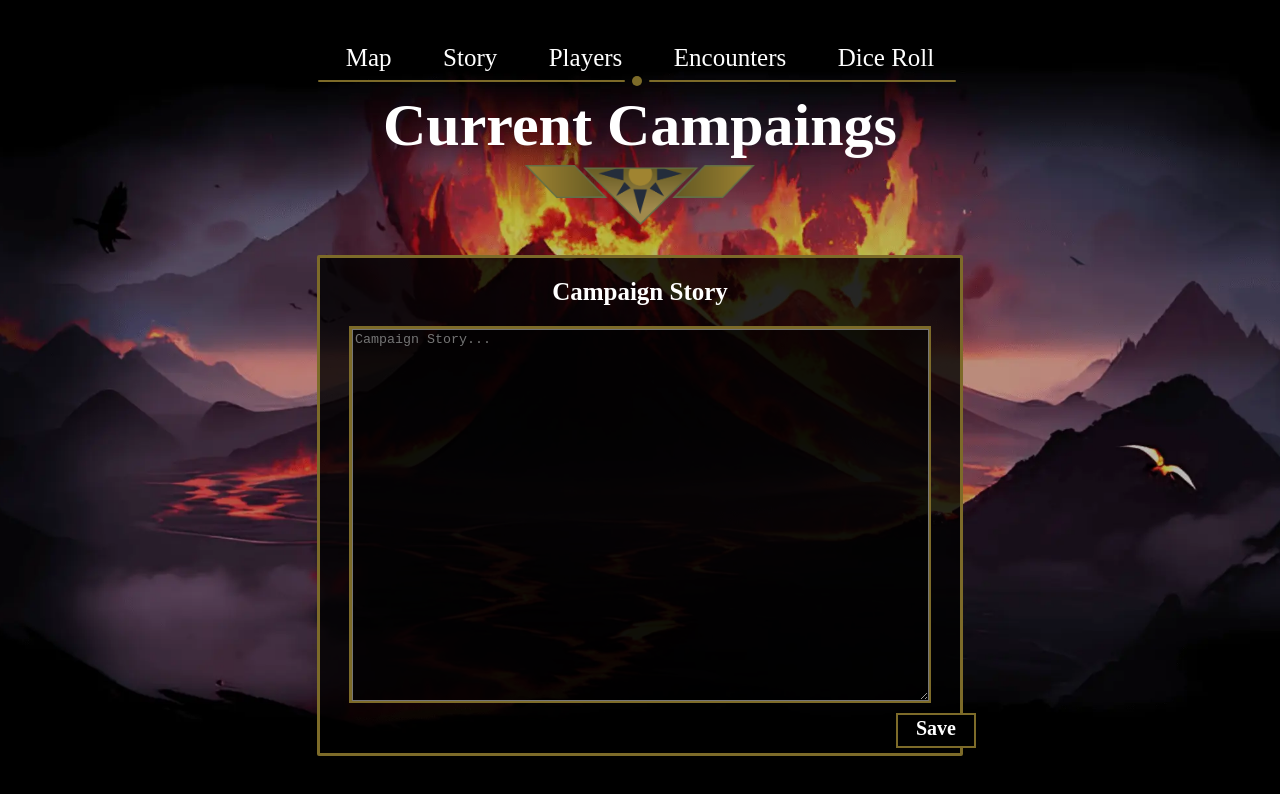
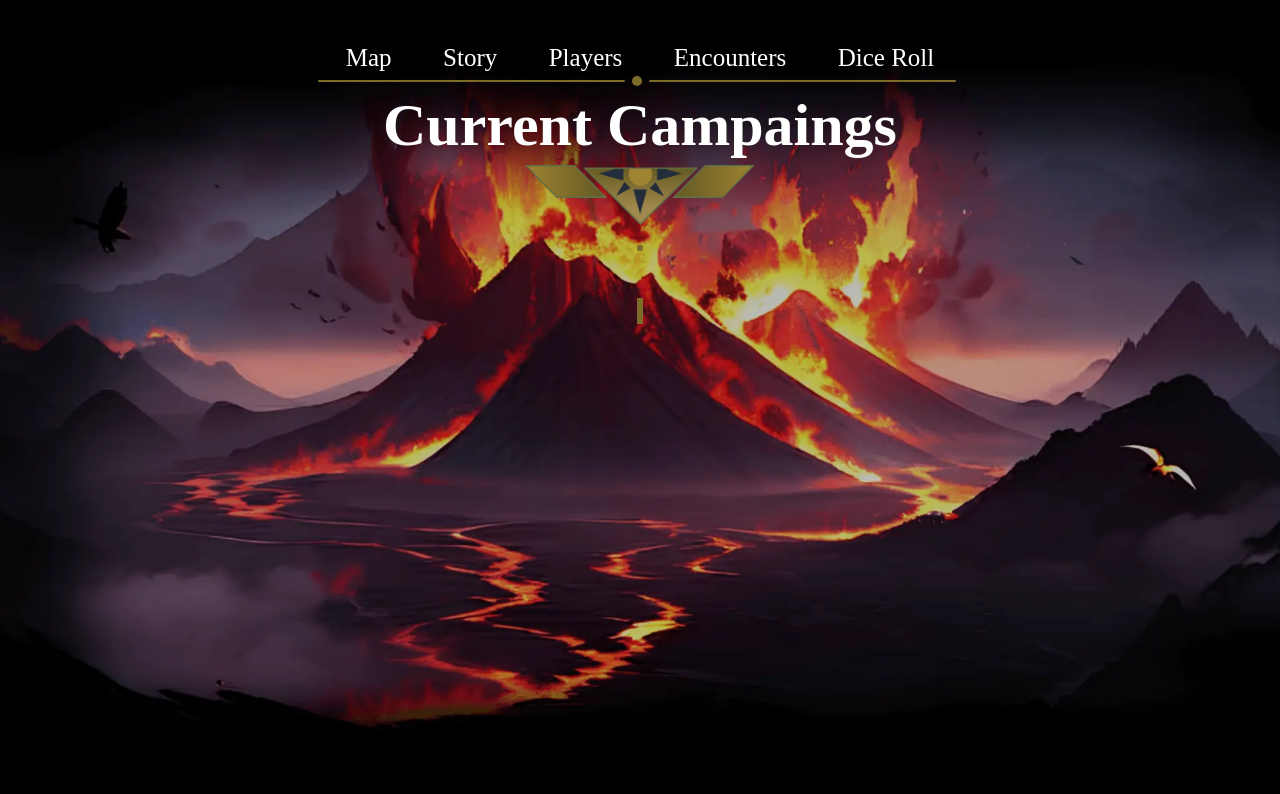
Before and after one commit to fluffyshark/whistling_dragons_client, a React (Create React App) app: page /campaign/1 in a window 1280 px wide. Shown: the top 794 px of the page. Built offline with nearby package versions, Linux system fonts and the light colour scheme; a web font is replaced by a local one.

Commit message:
Functionality - Added CampaignMap and made it accessable from CampaignView (40min)

```diff
--- a/src/pages/campaigns/CampaignView.tsx
+++ b/src/pages/campaigns/CampaignView.tsx
@@ -3,6 +3,7 @@ import { useSelector } from 'react-redux'
 import { useParams } from 'react-router-dom'
 
 import sunCrownImg from "../../components/assets/misc/img_sun_crown.png"
+import CampaignMap from './components/CampaignMap'
 import CampaignStory from './components/CampaignStory'
 
 interface Campaign {
@@ -69,7 +70,8 @@ const CampaignView = () => {
           </div>
         </div>
 
-        <CampaignStory story={campaignData?.story ?? ""} />
+          <CampaignMap maps={campaignData?.maps ?? ""} />
+        {/* <CampaignStory story={campaignData?.story ?? ""} />  */}
 
     </div>
   )
--- /dev/null
+++ b/src/pages/campaigns/components/CampaignMap.tsx
@@ -0,0 +1,38 @@
+import React, { useState } from 'react'
+
+type CampaignMapProps = {
+    maps: string | string[]
+}
+
+const CampaignMap = ({maps}: CampaignMapProps) => {
+
+    // Used to switch the big image by clicking on one of the smaller images
+    const [mapIndex, setMapIndex] = useState<number>(0)
+
+    // Convert maps to an array of strings
+    const mapsArray = Array.isArray(maps) ? maps : [maps];
+
+
+
+    return (
+        <>
+            <div className='campaignMap'>
+                <img src={mapsArray[mapIndex]} alt="" />
+            </div>
+
+            <div className="minimaps_container">
+                {mapsArray.map((image: string, i: number) => {
+                    return (
+                    <div className="minimaps_container_minimaps" onClick={() => setMapIndex(i)}>
+                        <img key={i} src={image} alt="" />
+                    </div>
+
+                    )
+                })}
+            </div>
+
+        </>
+      )
+    }
+
+export default CampaignMap
--- /dev/null
+++ b/src/pages/campaigns/styles/_campaignMap.scss
@@ -0,0 +1,29 @@
+.campaignMap {
+    width: auto;
+    height: auto;
+    background-color: #000000cc;
+    margin-top: 20px;
+    display: flex; align-items: center; flex-direction: column;
+    border: 3px solid #7d6b29;
+    border-radius: 2px;
+    position: relative;
+
+    img {max-width: 800px; max-height: 600px; object-fit: cover;}
+
+}
+
+
+.minimaps_container {
+    width: 100%;
+    height: 120px;
+    display: flex; justify-content: center; align-items: center; gap: 20px;
+
+    &_minimaps {
+        max-width: 200px;
+        max-height: 75px;
+        border: 3px solid #7d6b29;
+        cursor: pointer;
+
+        img {max-width: 200px; max-height: 75px; object-fit: cover;}
+    }
+}
--- a/src/styles/styles.css
+++ b/src/styles/styles.css
@@ -1375,4 +1375,44 @@
   color: white;
   margin: 0;
   transform: translateY(-2px);
+}
+
+.campaignMap {
+  width: auto;
+  height: auto;
+  background-color: rgba(0, 0, 0, 0.8);
+  margin-top: 20px;
+  display: flex;
+  align-items: center;
+  flex-direction: column;
+  border: 3px solid #7d6b29;
+  border-radius: 2px;
+  position: relative;
+}
+.campaignMap img {
+  max-width: 800px;
+  max-height: 600px;
+  -o-object-fit: cover;
+     object-fit: cover;
+}
+
+.minimaps_container {
+  width: 100%;
+  height: 120px;
+  display: flex;
+  justify-content: center;
+  align-items: center;
+  gap: 20px;
+}
+.minimaps_container_minimaps {
+  max-width: 200px;
+  max-height: 75px;
+  border: 3px solid #7d6b29;
+  cursor: pointer;
+}
+.minimaps_container_minimaps img {
+  max-width: 200px;
+  max-height: 75px;
+  -o-object-fit: cover;
+     object-fit: cover;
 }/*# sourceMappingURL=styles.css.map */
--- a/src/styles/styles.scss
+++ b/src/styles/styles.scss
@@ -8,3 +8,4 @@
 @import "../components/cards/styles/campaignCard";
 @import "../components/cards/styles/encounterCard";
 @import "../pages/campaigns/styles/campaignStory";
+@import "../pages/campaigns/styles/campaignMap"
```
Also changed, not shown: 1 other file (tests, documents, lock files or other folders).
